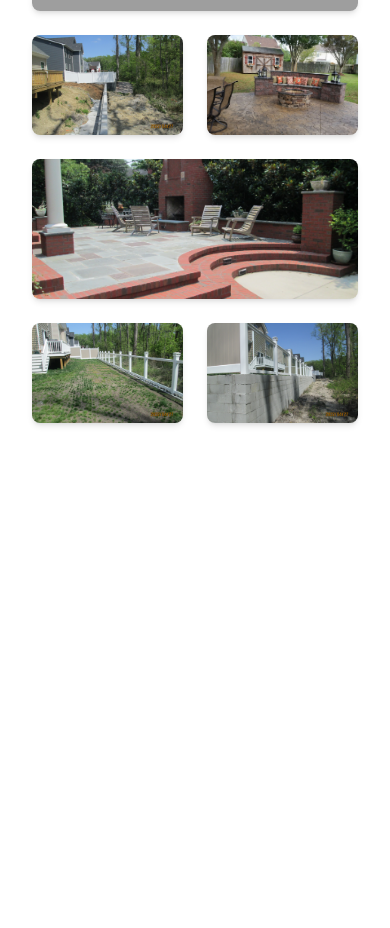
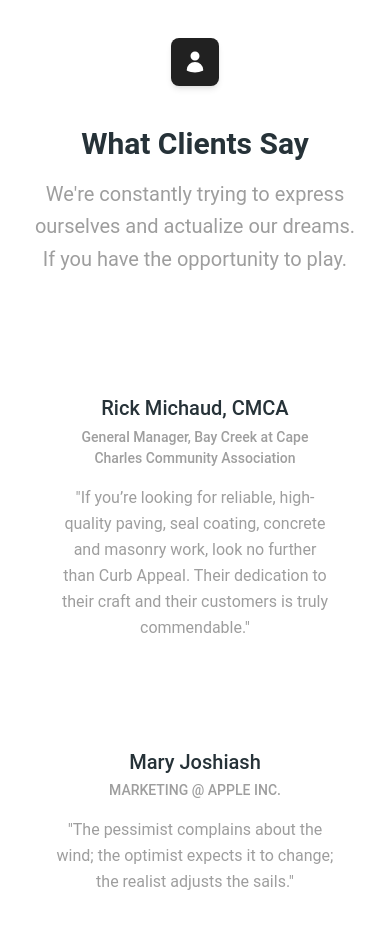
Before and after one commit to ch-MCMLXXXV/curbappeal, a Next.js app: page / in a window 390 px wide. Shown: the part 2620-3548 px from the top of the page. Before the commit the page ends 3083 px from the top, so only its background shows below. Built offline with nearby package versions, Linux system fonts and the light colour scheme; grey boxes are pictures that could not be loaded.

Commit message:
feat: added testimonial section

```diff
--- a/src/app/layout.js
+++ b/src/app/layout.js
@@ -1,25 +1,25 @@
-import localFont from "next/font/local";
-import "./globals.css";
+import localFont from 'next/font/local';
+import './globals.css';
 
 const geistSans = localFont({
-  src: "./fonts/GeistVF.woff",
-  variable: "--font-geist-sans",
-  weight: "100 900",
+  src: './fonts/GeistVF.woff',
+  variable: '--font-geist-sans',
+  weight: '100 900',
 });
 const geistMono = localFont({
-  src: "./fonts/GeistMonoVF.woff",
-  variable: "--font-geist-mono",
-  weight: "100 900",
+  src: './fonts/GeistMonoVF.woff',
+  variable: '--font-geist-mono',
+  weight: '100 900',
 });
 
 export const metadata = {
-  title: "Create Next App",
-  description: "Generated by create next app",
+  title: 'Curb Appeal',
+  description: 'Landing page for Curb Appeal',
 };
 
 export default function RootLayout({ children }) {
   return (
-    <html lang="en">
+    <html lang='en'>
       <body
         className={`${geistSans.variable} ${geistMono.variable} antialiased`}
       >
--- a/src/app/page.js
+++ b/src/app/page.js
@@ -2,6 +2,8 @@ import Image from 'next/image';
 import HeroSection18 from '@/components/hero';
 import ContentSection5 from '@/components/bio';
 import ContentSection7 from '@/components/jobs';
+import TestimonialSection6 from '@/components/testimonials';
+import Footer4 from '@/components/footer';
 
 export default function Home() {
   return (
@@ -15,6 +17,12 @@ export default function Home() {
       <section>
         <ContentSection7 />
       </section>
+      <section>
+        <TestimonialSection6 />
+      </section>
+      <footer>
+        <Footer4 />
+      </footer>
     </main>
   );
 }
--- a/src/components/bio.js
+++ b/src/components/bio.js
@@ -37,16 +37,16 @@ export function ContentSection5() {
             of satisfied customers as evident by his 5.0 review
             ratings.
             <br />
-            <br />
+            {/* <br />
             For a start, it does not automatically follow that a
             record amount of ice will melt this summer. More important
             for determining the size of the annual thaw is the state
             of the weather as the midnight sun approaches and
             temperatures rise. But over the more than 30 years of
             satellite records, scientists have observed a clear
-            pattern of decline, decade-by-decade.
+            pattern of decline, decade-by-decade. */}
           </Typography>
-          <Typography className='text-base !font-normal !text-gray-500'>
+          {/* <Typography className='text-base !font-normal !text-gray-500'>
             The Arctic Ocean freezes every winter and much of the
             sea-ice then thaws every summer, and that process will
             continue whatever happens with climate change. Even if the
@@ -55,7 +55,7 @@ export function ContentSection5() {
             polar dark every winter. And year-by-year, for all kinds
             of natural reasons, there&apos;s huge variety of the state
             of the ice.
-          </Typography>
+          </Typography> */}
         </div>
       </div>
     </section>
--- /dev/null
+++ b/src/components/footer.js
@@ -0,0 +1,110 @@
+'use client';
+
+import { IconButton, Typography } from '@material-tailwind/react';
+
+const links = [
+  {
+    title: 'Contact Us',
+    items: [
+      'curbappeal@gmail.com',
+      '123 Builders Way, New York, NY 10001',
+      '(123)-456-7890',
+      //   'Blog',
+    ],
+  },
+  //   {
+  //     title: 'Pages',
+  //     items: ['Login', 'Register', 'Add List', 'Contact'],
+  //   },
+  //   {
+  //     title: 'Legal',
+  //     items: ['Terms', 'Privacy', 'Team', 'About Us'],
+  //   },
+  //   {
+  //     title: 'Resourced',
+  //     items: ['Blog', 'Services', 'Product', 'Pricing'],
+  //   },
+];
+
+const currentYear = new Date().getFullYear();
+
+export function Footer4() {
+  return (
+    <footer className='px-8 py-28'>
+      <div className='container mx-auto'>
+        <div className='grid justify-between grid-cols-1 gap-4 md:grid-cols-2'>
+          <div className='mb-8 md:mb-0'>
+            <Typography variant='h6' className='mb-6 uppercase'>
+              Curb Appeal
+            </Typography>
+            <Typography className='mb-4 w-10/12 !text-base font-normal !text-gray-500 md:w-5/12 '>
+              Next Level Masonary
+            </Typography>
+            <div className='flex gap-2'>
+              <a href='#buttons-with-link'>
+                <IconButton variant='text' size='sm'>
+                  <i className='text-lg text-gray-500 transition-colors fa-brands fa-twitter hover:text-blue-gray-900' />
+                </IconButton>
+              </a>
+              <a href='#buttons-with-link'>
+                <IconButton variant='text' size='sm'>
+                  <i className='text-lg text-gray-500 transition-colors fa-brands fa-youtube hover:text-blue-gray-900' />
+                </IconButton>
+              </a>
+              <a href='#buttons-with-link'>
+                <IconButton variant='text' size='sm'>
+                  <i className='text-lg text-gray-500 transition-colors fa-brands fa-instagram hover:text-blue-gray-900' />
+                </IconButton>
+              </a>
+              <a href='#buttons-with-link'>
+                <IconButton variant='text' size='sm'>
+                  <i className='text-lg text-gray-500 transition-colors fa-brands fa-github hover:text-blue-gray-900' />
+                </IconButton>
+              </a>
+            </div>
+          </div>
+          <div className='grid justify-between grid-cols-2 gap-4 md:grid-cols-4'>
+            {links.map(({ title, items }) => (
+              <ul key={title}>
+                <Typography
+                  variant='h6'
+                  color='blue-gray'
+                  className='mb-2'
+                >
+                  {title}
+                </Typography>
+                {items.map((link) => (
+                  <li key={link}>
+                    <Typography
+                      as='a'
+                      href='#'
+                      className='py-1 font-medium !text-gray-500 transition-colors hover:!text-gray-900'
+                    >
+                      {link}
+                    </Typography>
+                  </li>
+                ))}
+              </ul>
+            ))}
+          </div>
+        </div>
+        <div className='flex flex-wrap justify-center py-6 mt-16 md:justify-center'>
+          <Typography
+            variant='small'
+            className='font-normal !text-gray-500'
+          >
+            All rights reserved.
+          </Typography>
+          <Typography
+            variant='small'
+            className='font-normal !text-gray-500'
+          >
+            Copyright &copy; {currentYear} Curb Appeal
+          </Typography>
+        </div>
+      </div>
+    </footer>
+  );
+}
+
+export default Footer4;
--- a/src/components/hero.js
+++ b/src/components/hero.js
@@ -134,15 +134,15 @@ export function HeroSection18() {
           <ul className='items-center hidden gap-8 ml-10 lg:flex'>
             <NavItem>
               <RectangleStackIcon className='w-5 h-5' />
-              Pages
+              Owner
             </NavItem>
             <NavItem>
               <UserCircleIcon className='w-5 h-5' />
-              Account
+              Work
             </NavItem>
             <NavItem>
               <Squares2X2Icon className='w-5 h-5' />
-              Blocks
+              About Us
             </NavItem>
             <NavItem>
               <CommandLineIcon className='w-5 h-5' />
--- /dev/null
+++ b/src/components/testimonials.js
@@ -0,0 +1,102 @@
+'use client';
+
+import { UserIcon } from '@heroicons/react/24/solid';
+import {
+  Card,
+  CardBody,
+  Typography,
+  Avatar,
+  CardHeader,
+  IconButton,
+} from '@material-tailwind/react';
+
+function TestimonialCard({ img, feedback, client, title }) {
+  return (
+    <Card shadow={false} className='items-center text-center'>
+      <CardHeader shadow={false} floated={false}>
+        {/* <Avatar src={img} alt={client} size='lg' /> */}
+      </CardHeader>
+      <CardBody>
+        <Typography
+          variant='h5'
+          color='blue-gray'
+          className='font-medium'
+        >
+          {client}
+        </Typography>
+        <Typography
+          variant='small'
+          className='mb-4 mt-1 font-medium !text-gray-500'
+        >
+          {title}
+        </Typography>
+        <Typography
+          variant='paragraph'
+          className='mb-5 font-normal !text-gray-500'
+        >
+          &quot;{feedback}&quot;
+        </Typography>
+      </CardBody>
+    </Card>
+  );
+}
+
+const testimonials = [
+  {
+    feedback:
+      'If you’re looking for reliable, high-quality paving, seal coating, concrete and masonry work, look no further than Curb Appeal. Their dedication to their craft and their customers is truly commendable.',
+    client: 'Rick Michaud, CMCA',
+    title:
+      'General Manager, Bay Creek at Cape Charles Community Association',
+    img: 'https://www.material-tailwind.com/img/avatar1.jpg',
+  },
+  {
+    feedback:
+      'The pessimist complains about the wind; the optimist expects it to change; the realist adjusts the sails.',
+    client: 'Mary Joshiash',
+    title: 'MARKETING @ APPLE INC.',
+    img: 'https://www.material-tailwind.com/image/avatar4.jpg',
+  },
+  {
+    feedback:
+      'Do not go where the path may lead, go instead where there is no path and leave a trail.',
+    client: 'Marcell Glock',
+    title: 'CFO @ APPLE INC..',
+    img: 'https://www.material-tailwind.com/image/avatar8.svg',
+  },
+];
+
+export function TestimonialSection6() {
+  return (
+    <section className='px-8 py-10 lg:py-28'>
+      <div className='container mx-auto'>
+        <div className='mb-20 text-center'>
+          <IconButton size='lg'>
+            <UserIcon className='w-6 h-6' />
+          </IconButton>
+          <Typography
+            variant='h2'
+            color='blue-gray'
+            className='mt-10 mb-4 text-3xl lg:text-5xl'
+          >
+            What Clients Say
+          </Typography>
+          <Typography
+            variant='lead'
+            className='mx-auto max-w-3xl !text-gray-500'
+          >
+            We&apos;re constantly trying to express ourselves and
+            actualize our dreams. If you have the opportunity to play.
+          </Typography>
+        </div>
+        <div className='grid gap-x-8 gap-y-6 md:grid-cols-2 lg:grid-cols-3'>
+          {testimonials.map((props, key) => (
+            <TestimonialCard key={key} {...props} />
+          ))}
+        </div>
+      </div>
+    </section>
+  );
+}
+
+export default TestimonialSection6;
```
Also changed, not shown: src/components/team.js (added).
